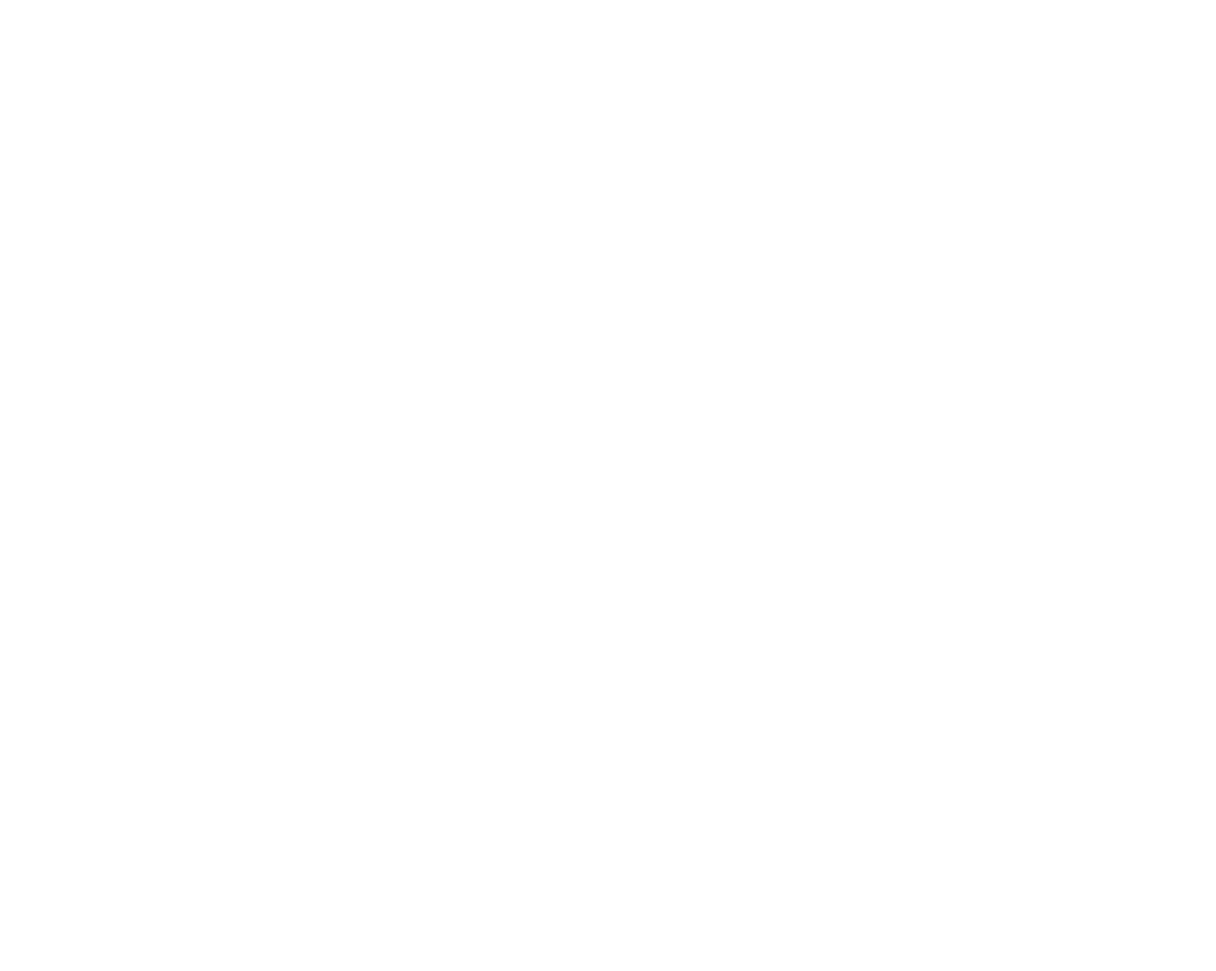
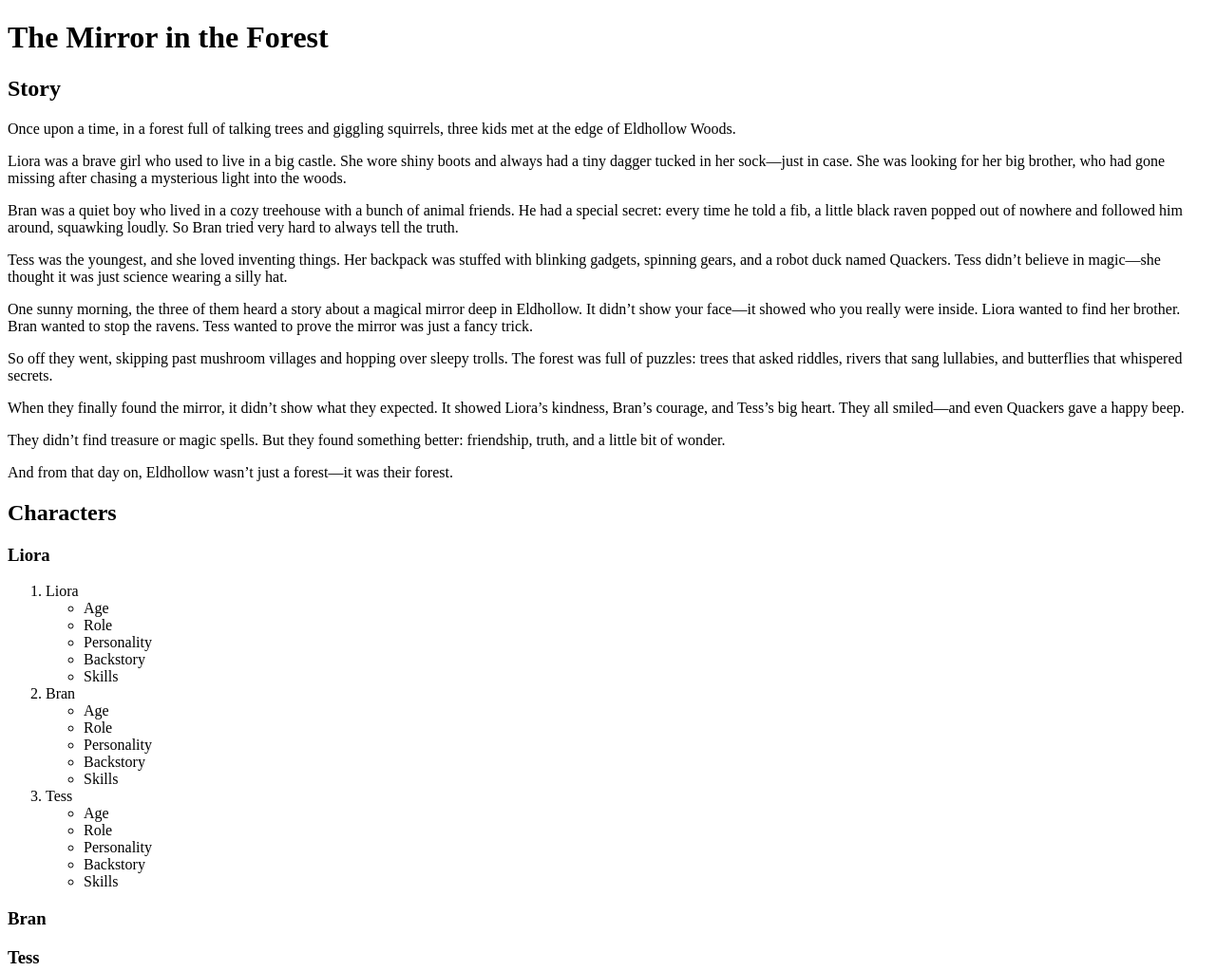
Before and after one commit to tfarah04/FEFFall2025, a plain HTML site: page index.html in a window 1280 px wide. Shown: the top 1023 px of the page at 95% size. Before the commit the page ends 800 px from the top, so only its background shows below. Drawn offline with Linux system fonts and the light colour scheme.

Commit message:
assignment1

```diff
--- a/index.html
+++ b/index.html
@@ -1,7 +1,77 @@
 <!DOCTYPE html>
 <html>
     <head>
-        <title>My First Website</title>
+        <title>Wiki Entry</title>
+        <meta name="author" content="Thailla Farah">
+        <meta name="description" content="This website is for the first assignment">
+        <meta name="keywords" content="html, assignment">
+        <meta name="viewport" content="width=device-width, initial-scale=1.0">
+        <meta charset="UTF-8">
     </head>
-    <body></body>
+    <body>
+        <header>
+            <h1>The Mirror in the Forest</h1>
+        </header>
+        <main>
+            <section>
+                <h2>Story</h2>
+                <p>Once upon a time, in a forest full of talking trees and giggling squirrels, three kids met at the edge of Eldhollow Woods.</p>
+
+                <p>Liora was a brave girl who used to live in a big castle. She wore shiny boots and always had a tiny dagger tucked in her sock—just in case. She was looking for her big brother, who had gone missing after chasing a mysterious light into the woods.</p>
+
+                <p>Bran was a quiet boy who lived in a cozy treehouse with a bunch of animal friends. He had a special secret: every time he told a fib, a little black raven popped out of nowhere and followed him around, squawking loudly. So Bran tried very hard to always tell the truth.</p>
+
+                <p>Tess was the youngest, and she loved inventing things. Her backpack was stuffed with blinking gadgets, spinning gears, and a robot duck named Quackers. Tess didn’t believe in magic—she thought it was just science wearing a silly hat.</p>
+
+                <p>One sunny morning, the three of them heard a story about a magical mirror deep in Eldhollow. It didn’t show your face—it showed who you really were inside. Liora wanted to find her brother. Bran wanted to stop the ravens. Tess wanted to prove the mirror was just a fancy trick.</p>
+
+                <p>So off they went, skipping past mushroom villages and hopping over sleepy trolls. The forest was full of puzzles: trees that asked riddles, rivers that sang lullabies, and butterflies that whispered secrets.</p>
+
+                <p>When they finally found the mirror, it didn’t show what they expected. It showed Liora’s kindness, Bran’s courage, and Tess’s big heart. They all smiled—and even Quackers gave a happy beep.</p>
+
+                <p>They didn’t find treasure or magic spells. But they found something better: friendship, truth, and a little bit of wonder.</p>
+
+                <p>And from that day on, Eldhollow wasn’t just a forest—it was their forest.</p>
+            </section>
+            <section>
+                <h2>Characters</h2>
+                <h3>Liora</h3>
+                <ol> <li>Liora</li>
+                    <ul>
+                        <li>Age</li>
+                        <li>Role</li>
+                        <li>Personality</li>
+                        <li>Backstory</li>
+                        <li>Skills</li>
+                    </ul>
+                    <li>Bran</li>
+                    <ul>
+                        <li>Age</li>
+                        <li>Role</li>
+                        <li>Personality</li>
+                        <li>Backstory</li>
+                        <li>Skills</li>
+                    </ul>
+                    <li>Tess</li>
+                    <ul>
+                        <li>Age</li>
+                        <li>Role</li>
+                        <li>Personality</li>
+                        <li>Backstory</li>
+                        <li>Skills</li>
+                    </ul>
+                </ol>
+                <h3>Bran</h3>
+                <h3>Tess</h3>
+            </section>
+            <section>
+                <h3>Image Gallery</h3>
+                <img src="images/Liora.png" alt="Liora">
+                <img src="images/Bran.png" alt="Bran">
+                <img src="images/Tess.png" alt="Tess">
+                <!-- <img src="https://easydrawingguides.com/wp-content/uploads/2018/09/Cute-Narwhal-10.png" alt="Narwhal"> -->
+            </section>
+        </main>
+        <footer></footer>
+    </body>
 </html>
```
Also changed, not shown: Liora.html (added), css/style.css (added), 3 other files.
